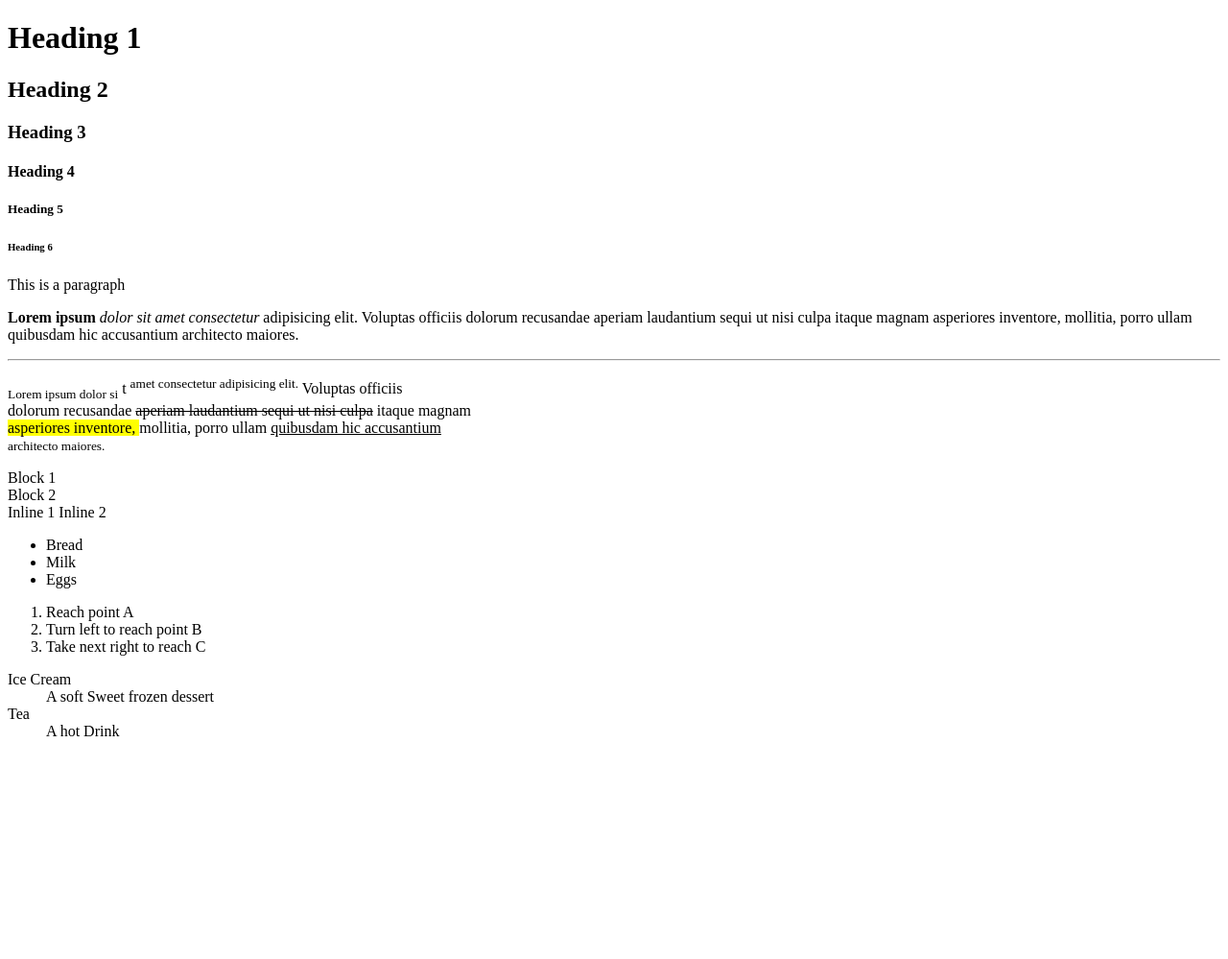
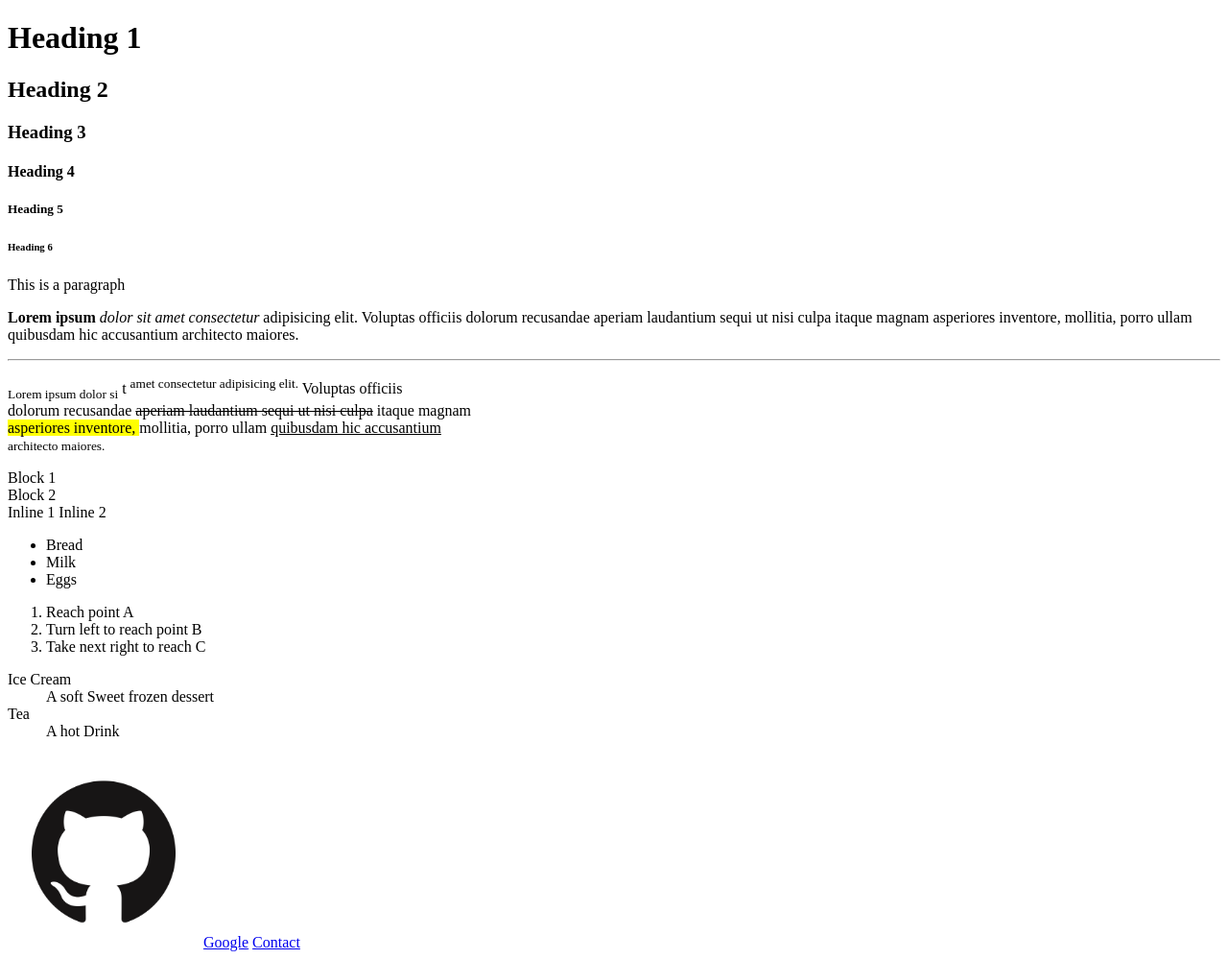
Before and after one commit to Sharvari-d9/HTML-CSS-Crash-Course, a plain HTML site: page index.html in a window 1280 px wide. Shown: the whole page at 96% size. Before the commit the page ends 800 px from the top, so only its background shows below. Drawn offline with Linux system fonts and the light colour scheme.

Commit message:
added new html file

```diff
--- a/index.html
+++ b/index.html
@@ -52,5 +52,10 @@
         <dt>Tea</dt>
         <dd>A hot Drink</dd>
     </dl>
+
+    <img src ='GitHub-Mark.png' width="200" height="200" alt= "Github logo" />
+
+    <a href="https://www.google.com">Google</a>
+    <a href="contact.html">Contact</a>
   </body>
 </html>
```
Also changed, not shown: contact.html (added, +11 -0 lines), GitHub-Mark.png (added), 1 other file.
